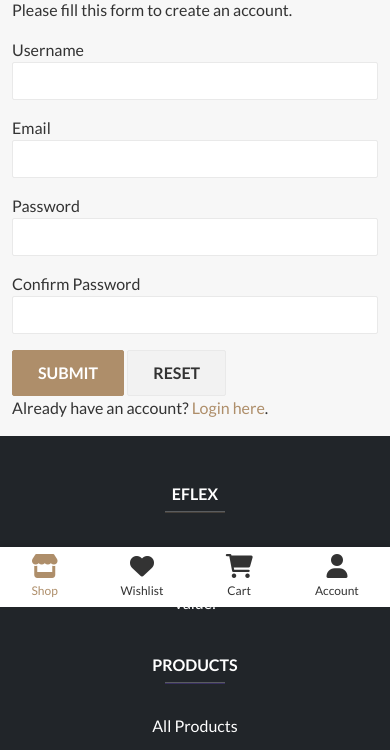
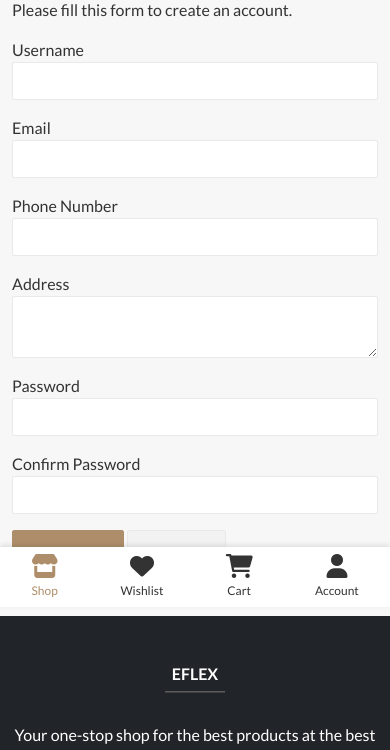
Before and after one commit to philmorehost/EFLEX-COMMERCE, a PHP site: page /register.php in a window 390 px wide. Shown: the part 237-987 px from the top of the page. Run offline with PHP 8.4, Linux system fonts and the light colour scheme; data that the repository does not hold is empty; some libraries are stand-ins or nearby versions.

Commit message:
feat: Add order notes and enhance user registration
This commit introduces several new features to improve the user experience and provide more detailed order information:

- **Optional Order Notes:** Customers can now add optional notes to their order during the checkout process. These notes are saved and displayed to the admin in the order detail view.
- **Enhanced User Registration:** The registration form now includes optional fields for `Phone Number` and `Address`. This information is saved to the user's profile.
- **Improved Redirect Flow:** The post-authentication redirect logic has been verified to ensure that users who register or log in from the checkout page are seamlessly returned to that page to complete their order.

These changes provide a more comprehensive and user-friendly experience for both administrators and customers.

```diff
--- a/includes/db_setup.php
+++ b/includes/db_setup.php
@@ -352,6 +352,22 @@ function setup_database_tables($mysqli) {
         $mysqli->query("ALTER TABLE `users` ADD `is_verified` TINYINT(1) NOT NULL DEFAULT 1 AFTER `onesignal_player_id`");
     }
 
+    // Add phone_number and address to users table
+    $result_phone = $mysqli->query("SHOW COLUMNS FROM `users` LIKE 'phone_number'");
+    if($result_phone->num_rows == 0){
+        $mysqli->query("ALTER TABLE `users` ADD `phone_number` VARCHAR(25) NULL DEFAULT NULL AFTER `email`");
+    }
+    $result_address = $mysqli->query("SHOW COLUMNS FROM `users` LIKE 'address'");
+    if($result_address->num_rows == 0){
+        $mysqli->query("ALTER TABLE `users` ADD `address` TEXT NULL DEFAULT NULL AFTER `phone_number`");
+    }
+
+    // Add order_notes to orders table
+    $result_notes = $mysqli->query("SHOW COLUMNS FROM `orders` LIKE 'order_notes'");
+    if($result_notes->num_rows == 0){
+        $mysqli->query("ALTER TABLE `orders` ADD `order_notes` TEXT NULL DEFAULT NULL AFTER `status`");
+    }
+
     // --- Seed Roles and Permissions ---
     $super_admin_role_id = 0;
     $role_result = $mysqli->query("SELECT id FROM roles WHERE role_name = 'Super Admin'");
--- a/register.php
+++ b/register.php
@@ -104,14 +104,18 @@ if($_SERVER["REQUEST_METHOD"] == "POST"){
     // Check input errors before inserting in database
     if(empty($username_err) && empty($email_err) && empty($password_err) && empty($confirm_password_err)){
 
+        // Sanitize phone and address
+        $phone_number = !empty($_POST['phone_number']) ? trim($_POST['phone_number']) : null;
+        $address = !empty($_POST['address']) ? trim($_POST['address']) : null;
+
         // Get OTP setting from the pre-fetched settings array
         $otp_register_enabled = $settings['otp_register_enabled'] ?? '0';
 
         if ($otp_register_enabled == '1') {
             // OTP flow: Create user as unverified and send OTP
-            $sql = "INSERT INTO users (username, email, password, is_verified) VALUES (?, ?, ?, 0)";
+            $sql = "INSERT INTO users (username, email, password, phone_number, address, is_verified) VALUES (?, ?, ?, ?, ?, 0)";
             if($stmt = $mysqli->prepare($sql)){
-                $stmt->bind_param("sss", $param_username, $param_email, $param_password);
+                $stmt->bind_param("sssss", $param_username, $param_email, $param_password, $phone_number, $address);
                 $param_username = $username;
                 $param_email = $email;
                 $param_password = password_hash($password, PASSWORD_DEFAULT);
@@ -154,9 +158,9 @@ if($_SERVER["REQUEST_METHOD"] == "POST"){
             }
         } else {
             // Standard flow: Create user as verified
-            $sql = "INSERT INTO users (username, email, password, is_verified) VALUES (?, ?, ?, 1)";
+            $sql = "INSERT INTO users (username, email, password, phone_number, address, is_verified) VALUES (?, ?, ?, ?, ?, 1)";
             if($stmt = $mysqli->prepare($sql)){
-                $stmt->bind_param("sss", $param_username, $param_email, $param_password);
+                $stmt->bind_param("sssss", $param_username, $param_email, $param_password, $phone_number, $address);
                 $param_username = $username;
                 $param_email = $email;
                 $param_password = password_hash($password, PASSWORD_DEFAULT);
@@ -218,6 +222,14 @@ include 'includes/header.php';
                 <span class="invalid-feedback"><?php echo $email_err; ?></span>
             </div>
             <div class="form-group mb-3">
+                <label>Phone Number</label>
+                <input type="text" name="phone_number" class="form-control" value="">
+            </div>
+            <div class="form-group mb-3">
+                <label>Address</label>
+                <textarea name="address" class="form-control"></textarea>
+            </div>
+            <div class="form-group mb-3">
                 <label>Password</label>
                 <input type="password" name="password" class="form-control <?php echo (!empty($password_err)) ? 'is-invalid' : ''; ?>" value="<?php echo $password; ?>">
                 <span class="invalid-feedback"><?php echo $password_err; ?></span>
```
Also changed, not shown: admin/order_detail.php (+9 -0 lines), checkout.php (+8 -2 lines).
